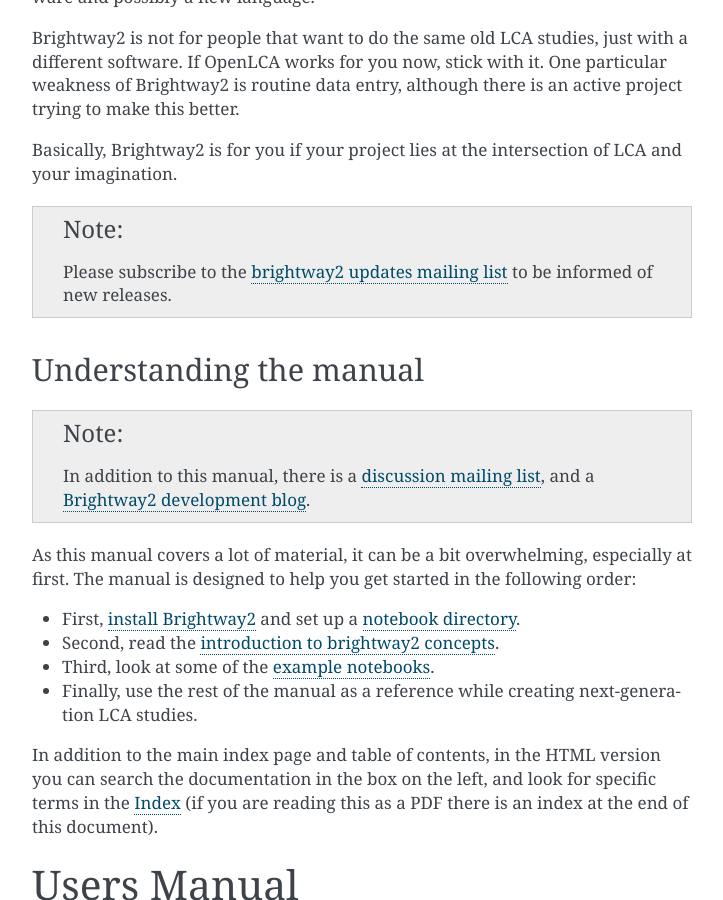
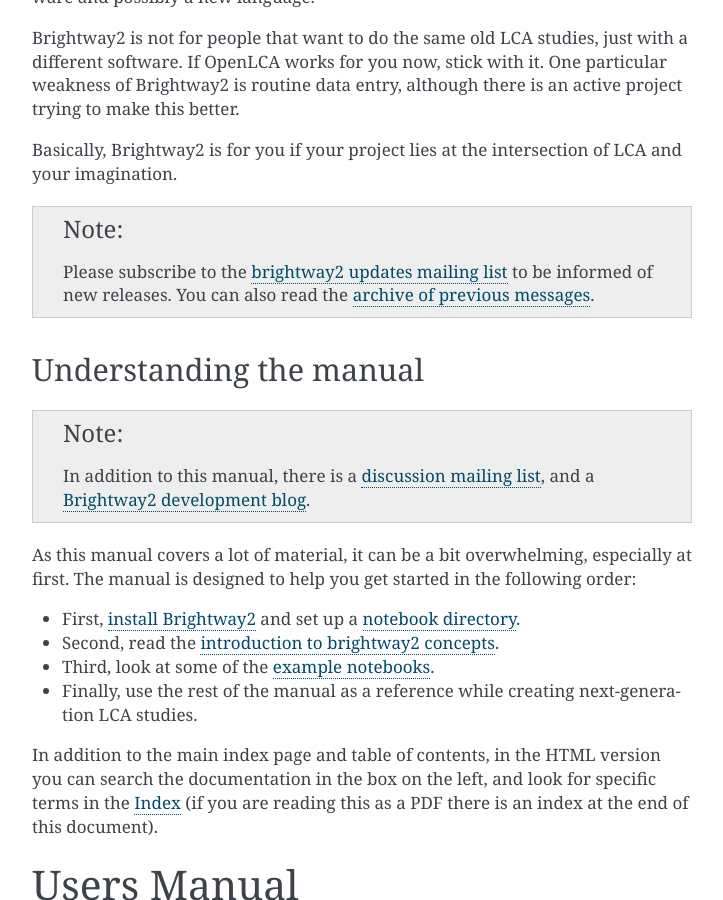
Before and after one commit to brightway-lca/brightway2, a Sphinx documentation site: the page built from docs/index.rst, in a window 1280 px wide and 900 px high, scrolled down 727 px. Shown: the whole window, without its empty margins (388-1111 px from the left). Built offline with Sphinx 7.4.7, drawn with Linux system fonts in a browser that asks for light colours.

Commit message:
Add link to brightway2-updates archive

```diff
--- a/docs/index.rst
+++ b/docs/index.rst
@@ -15,7 +15,7 @@
 
 Basically, Brightway2 is for you if your project lies at the intersection of LCA and your imagination.
 
-.. note:: Please subscribe to the `brightway2 updates mailing list <https://tinyletter.com/brightway2-updates>`__ to be informed of new releases.
+.. note:: Please subscribe to the `brightway2 updates mailing list <https://tinyletter.com/brightway2-updates>`__ to be informed of new releases. You can also read the `archive of previous messages <http://tinyletter.com/brightway2-updates/archive>`__.
 
 Understanding the manual
 ------------------------
```
